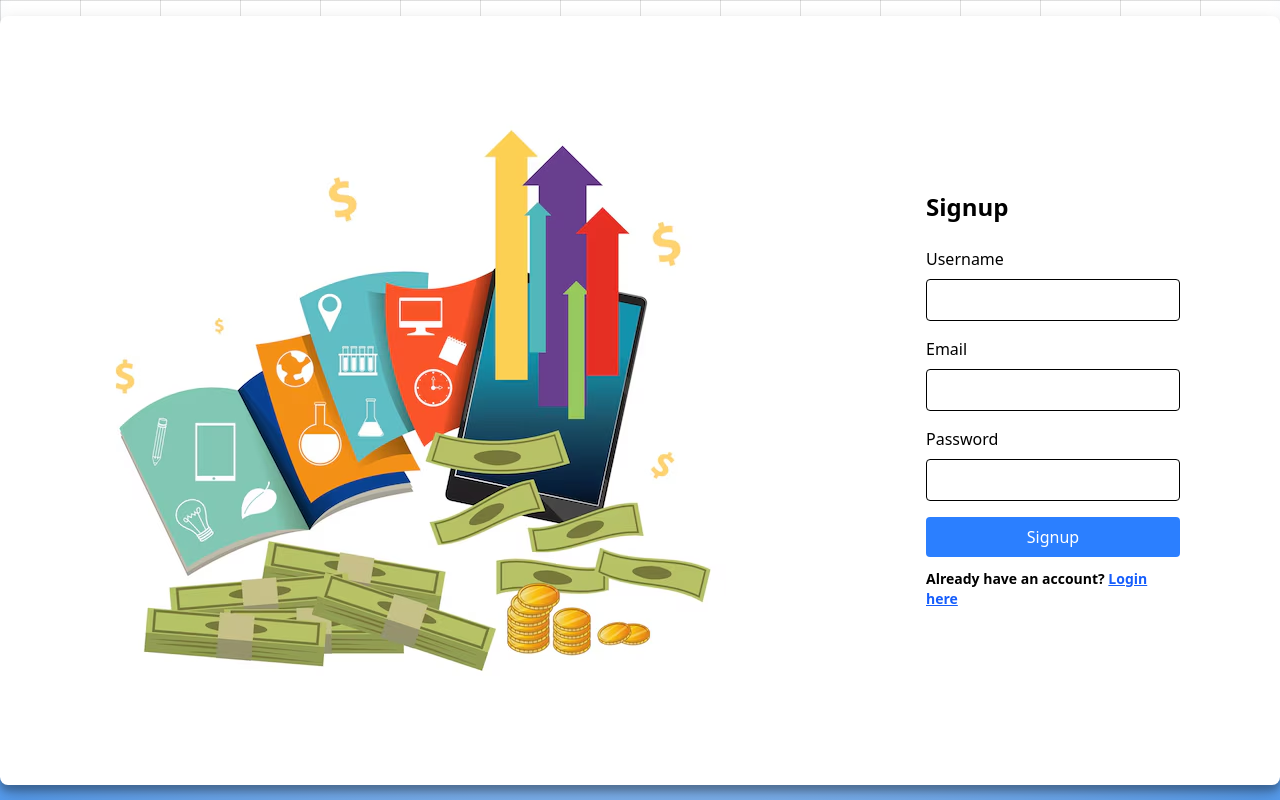
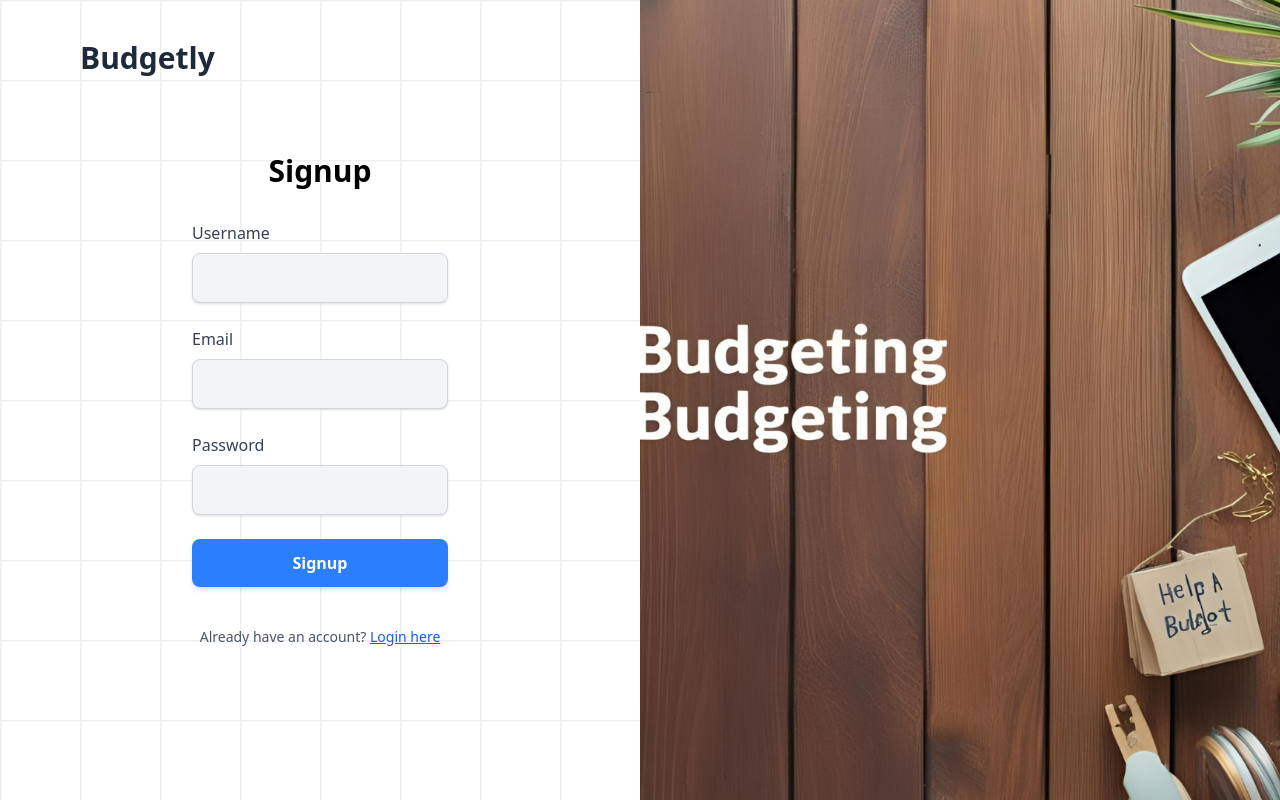
Before and after one commit to Spirors/Budgetly, a React (Vite) app in the folder client/: page /signup in a window 1280 px wide. Built offline with nearby package versions, Linux system fonts and the light colour scheme; no server answers.

Commit message:
further style login and signup page

```diff
--- a/client/src/components/ui/AuthLayout.jsx
+++ b/client/src/components/ui/AuthLayout.jsx
@@ -2,17 +2,22 @@ import React from 'react';
 
 export default function AuthLayout({ children }) {
   return (
-    <div className="min-w-screen min-h-screen flex items-center justify-center relative">
-      {/* BG */}
-      <div className="absolute bottom-0 left-0 right-0 top-0 -z-10 bg-[linear-gradient(to_right,#4f4f4f2e_1px,transparent_1px),linear-gradient(to_bottom,#4f4f4f2e_1px,transparent_1px)] bg-[size:80px_50px] [mask-image:radial-gradient(ellipse_80%_50%_at_50%_0%,#000_70%,transparent_110%)]"></div>
-      <div className="absolute inset-0 -z-11 h-full w-full bg-white [background:radial-gradient(125%_125%_at_50%_10%,#fff_40%,#17e_100%)]"></div>
-
-      <div className="max-w-7xl flex items-center justify-center bg-white rounded-lg shadow-2xl" style={{ boxShadow: '0 10px 20px rgba(0, 0, 0, 0.25), 0 6px 6px rgba(0, 0, 0, 0.22)', minHeight: '600px' }}>
-        <img className="hidden md:block md:w-1/2 object-contain mx-25 my-25" src="/img/budgeting.jpg" alt="Budgeting" />
-        <div className="w-full md:w-1/2 mx-25 my-25">
-          {children}
+    <>
+      {/* Background */}
+      <div class="absolute inset-0 -z-10 h-full w-full bg-white bg-[linear-gradient(to_right,#f0f0f0_1px,transparent_2px),linear-gradient(to_bottom,#f0f0f0_1px,transparent_2px)] bg-[size:5rem_5rem]"></div>
+      {/* Title */}
+      <div className="absolute top-10 left-20 right-0 h-20">
+        <h1 className="text-3xl font-bold text-gray-800">Budgetly</h1>
+      </div>
+      {/* Content */}
+      <div className="h-screen grid grid-cols-1 md:grid-cols-2">
+        <div className="flex items-center justify-center relative">
+          <div className="w-full md:w-2/5 m-10">
+            {children}
+          </div>
         </div>
+        <div className="hidden md:flex" style={{ backgroundImage: 'url(/img/budgeting.png)', backgroundSize: 'cover', backgroundPosition: 'center' }}></div>
       </div>
-    </div>
+    </>
   );
 }
--- a/client/src/pages/Login.jsx
+++ b/client/src/pages/Login.jsx
@@ -30,29 +30,35 @@ export default function Login() {
 
   return (
     <AuthLayout>
-      <h1 className="text-2xl font-bold mb-6">Login</h1>
-      <form onSubmit={loginUser}>
-        <label className="block mb-2">Email</label>
+      <h1 className="text-3xl font-bold mb-8 text-center">Login</h1>
+      <form onSubmit={loginUser} className="space-y-6">
+        <div>
+          <label className="block mb-2 text-base font-medium text-gray-700">Email</label>
           <input
             type="email"
             value={data.email}
             onChange={(e) => setData({ ...data, email: e.target.value })}
-          className="w-full p-2 mb-4 border rounded"
+            className="w-full p-3 bg-gray-100 border border-gray-300 rounded-lg shadow-sm focus:outline-none focus:ring-2 focus:ring-blue-500 focus:border-transparent"
           />
+        </div>
 
-        <label className="block mb-2">Password</label>
+        <div>
+          <label className="block mb-2 text-base font-medium text-gray-700">Password</label>
           <input
             type="password"
             value={data.password}
             onChange={(e) => setData({ ...data, password: e.target.value })}
-          className="w-full p-2 mb-4 border rounded"
+            className="w-full p-3 bg-gray-100 border border-gray-300 rounded-lg shadow-sm focus:outline-none focus:ring-2 focus:ring-blue-500 focus:border-transparent"
           />
+        </div>
 
-        <button type="submit" className="w-full p-2 bg-blue-500 text-white rounded">Login</button>
+        <button type="submit" className="w-full p-3 bg-blue-500 text-white font-semibold rounded-lg shadow-md hover:bg-blue-600 focus:outline-none focus:ring-2 focus:ring-blue-500 focus:ring-opacity-50">
+          Login
+        </button>
 
-        <p className="mb-0 mt-2 pt-1 text-sm font-semibold">
+        <p className="mt-4 text-sm text-center text-gray-600">
           Don't have an account?{" "}
-          <Link className="underline text-blue-600 hover:text-blue-800" to="/signup">Signup now</Link>
+          <Link className="underline text-blue-600 hover:text-blue-800" to="/signup">Signup here</Link>
         </p>
       </form>
     </AuthLayout>
--- a/client/src/pages/Signup.jsx
+++ b/client/src/pages/Signup.jsx
@@ -33,39 +33,47 @@ export default function Signup() {
 
   return (
     <AuthLayout>
-      <h1 className="text-2xl font-bold mb-6">Signup</h1>
-      <form onSubmit={signupUser}>
-        <label className="block mb-2">Username</label>
+      <h1 className="text-3xl font-bold mb-8 text-center">Signup</h1>
+      <form onSubmit={signupUser} className="space-y-6">
+        <div>
+          <label className="block mb-2 text-base font-medium text-gray-700">Username</label>
           <input
             type="text"
             value={data.username}
             onChange={(e) => setData({ ...data, username: e.target.value })}
-          className="w-full p-2 mb-4 border rounded"
+            className="w-full p-3 bg-gray-100 border border-gray-300 rounded-lg shadow-sm focus:outline-none focus:ring-2 focus:ring-blue-500 focus:border-transparent"
           />
+        </div>
 
-        <label className="block mb-2">Email</label>
+        <div>
+          <label className="block mb-2 text-base font-medium text-gray-700">Email</label>
           <input
             type="email"
             value={data.email}
             onChange={(e) => setData({ ...data, email: e.target.value })}
-          className="w-full p-2 mb-4 border rounded"
+            className="w-full p-3 bg-gray-100 border border-gray-300 rounded-lg shadow-sm focus:outline-none focus:ring-2 focus:ring-blue-500 focus:border-transparent"
           />
+        </div>
 
-        <label className="block mb-2">Password</label>
+        <div>
+          <label className="block mb-2 text-base font-medium text-gray-700">Password</label>
           <input
             type="password"
             value={data.password}
             onChange={(e) => setData({ ...data, password: e.target.value })}
-          className="w-full p-2 mb-4 border rounded"
+            className="w-full p-3 bg-gray-100 border border-gray-300 rounded-lg shadow-sm focus:outline-none focus:ring-2 focus:ring-blue-500 focus:border-transparent"
           />
+        </div>
 
-        <button type="submit" className="w-full p-2 bg-blue-500 text-white rounded">Signup</button>
+        <button type="submit" className="w-full p-3 bg-blue-500 text-white font-semibold rounded-lg shadow-md hover:bg-blue-600 focus:outline-none focus:ring-2 focus:ring-blue-500 focus:ring-opacity-50">
+          Signup
+        </button>
 
-        <p className="mb-0 mt-2 pt-1 text-sm font-semibold">
+        <p className="mt-4 text-sm text-center text-gray-600">
           Already have an account?{" "}
-          <Link className="underline text-blue-600 hover:text-blue-800" to="/Login">Login here</Link>
+          <Link className="underline text-blue-600 hover:text-blue-800" to="/login">Login here</Link>
         </p>
       </form>
     </AuthLayout>
-  )
+  );
 }
```
Also changed, not shown: client/img/budgeting.jpg (deleted), client/img/budgeting.png (added). Lines whose indentation alone changed are shown as unchanged.
